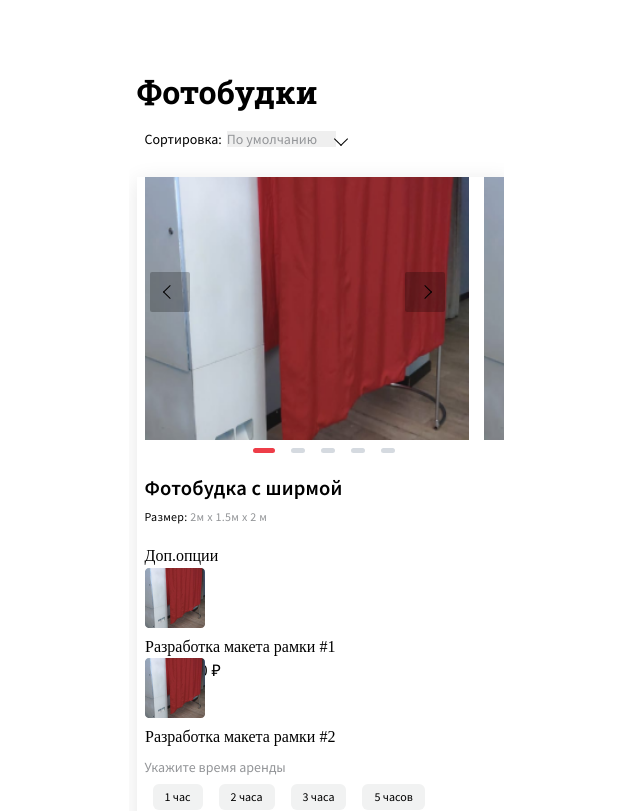
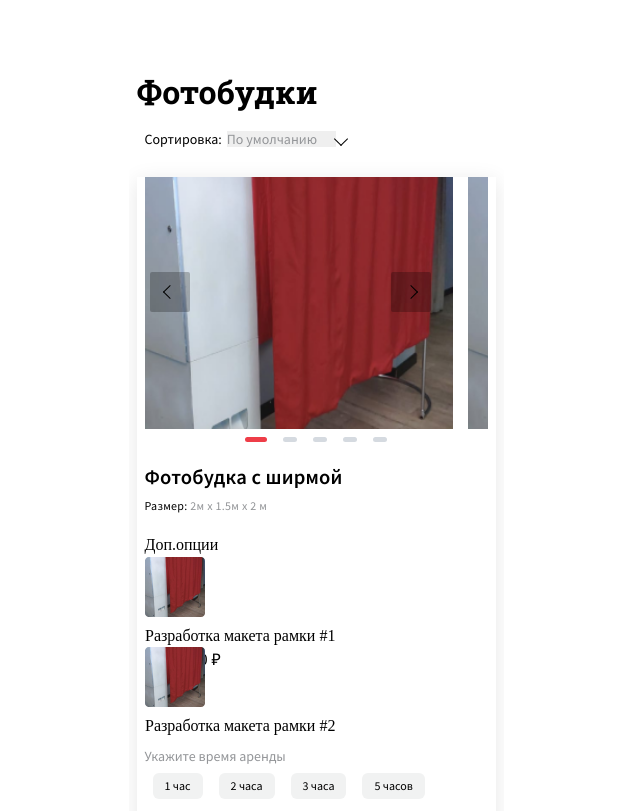
Before and after one commit to fluRinji27/next-photo-booth, a Next.js app: page / in a window 1280 px wide. Shown: the part 800-1611 px from the top of the page, without its empty margins (324-964 px from the left). Built offline with nearby package versions, Linux system fonts and the light colour scheme.

Commit message:
added display style for .App and change margin on padding in .wrapper

```diff
--- a/styles/globals.scss
+++ b/styles/globals.scss
@@ -11,6 +11,10 @@ body {
   max-width: 375px;
   margin: 0 auto;
   overflow: auto;
+  display: flex;
+  flex-direction: column;
+  justify-content: center;
+  align-items: center;
 
   &_theme_overflow_hidden {
     overflow: hidden;
@@ -24,7 +28,7 @@ body {
 }
 
 .wrapper {
-  margin: 0 8px;
+  padding: 0 8px;
 }
 
 .main {
@@ -83,7 +87,8 @@ body {
 .ReactVirtualized__Grid {
   width: 99% !important;
 }
-.ReactVirtualized__Grid__innerScrollContainer{
-  width: 100%!important;
+
+.ReactVirtualized__Grid__innerScrollContainer {
+  width: 100% !important;
   max-width: 100% !important;
 }
```
